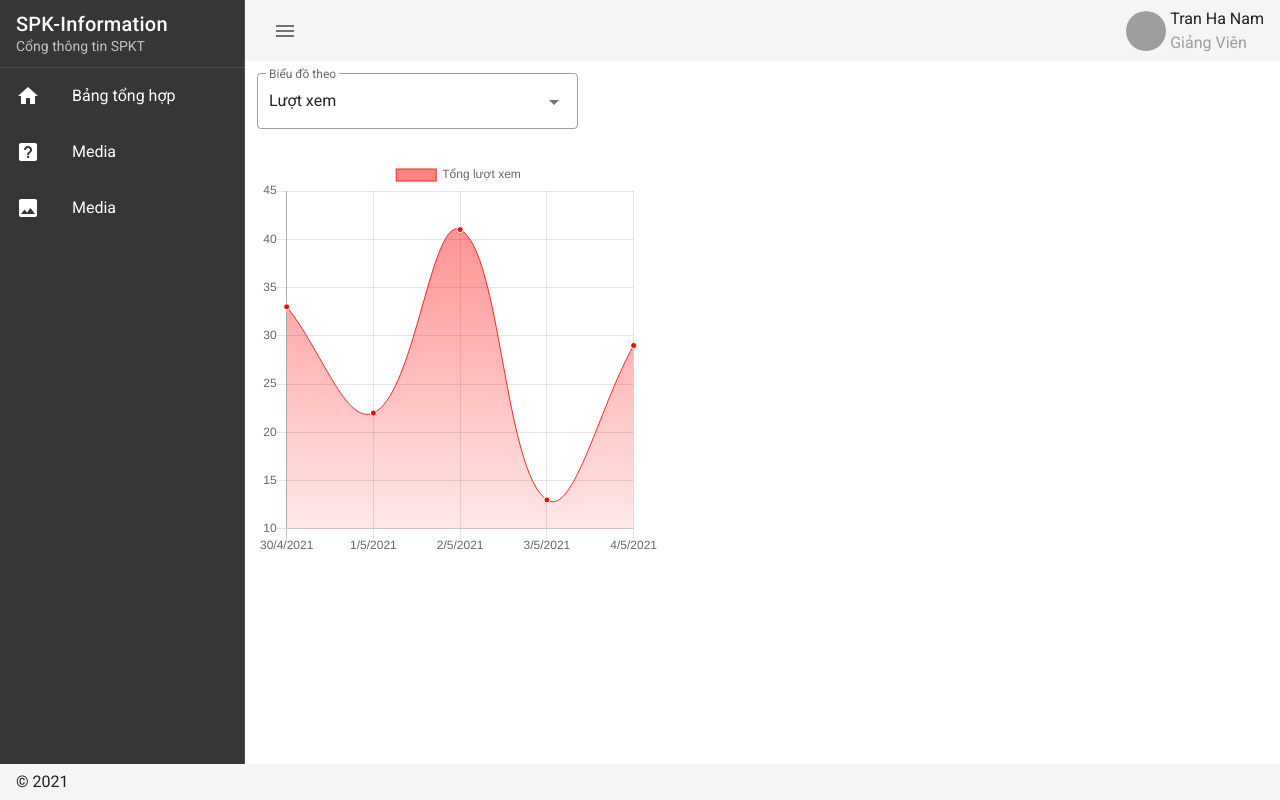
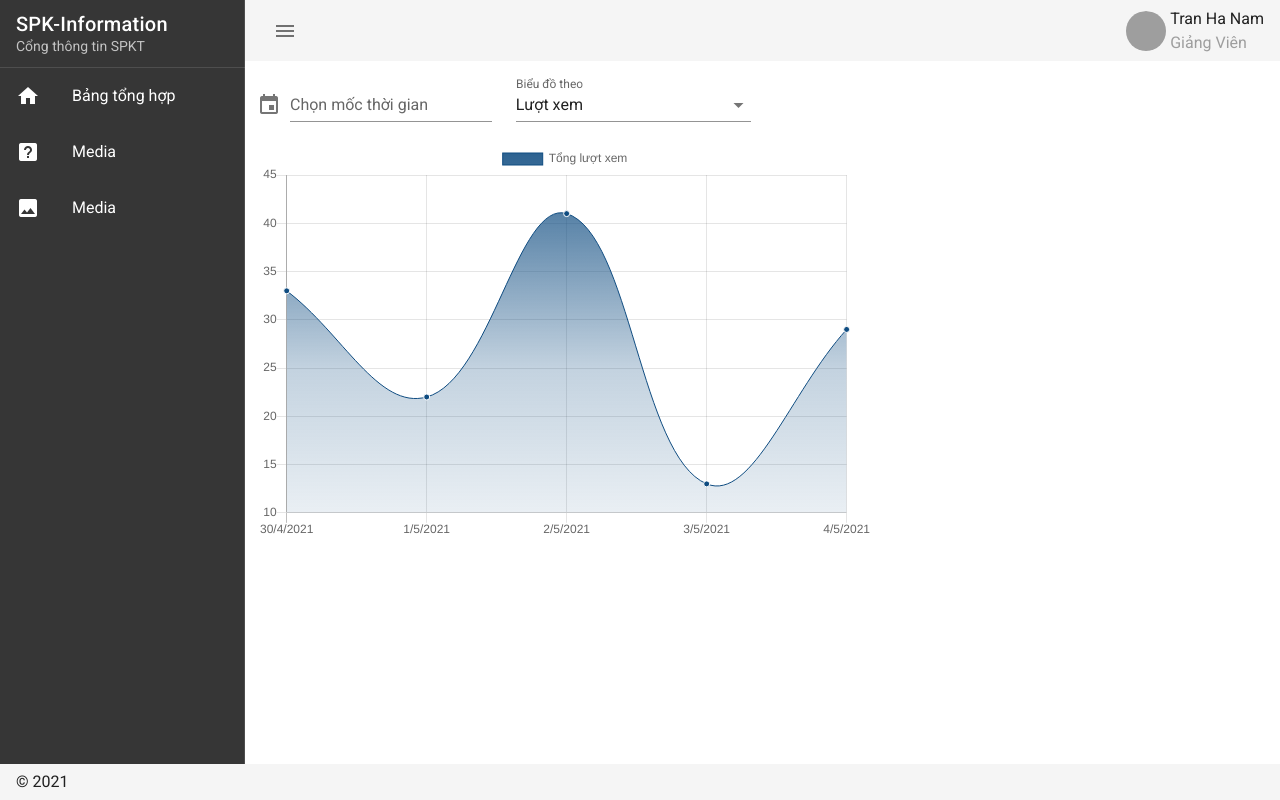
Before and after one commit to tranhanam19999/spkf-cms-vue, a Nuxt app: page / in a window 1280 px wide. Built offline with nearby package versions, Linux system fonts and the light colour scheme; grey boxes are pictures that could not be loaded.

Commit message:
Improve: Add range date picker

```diff
--- a/components/chart/DashboardChart.vue
+++ b/components/chart/DashboardChart.vue
@@ -1,6 +1,6 @@
 <template>
   <div>
-    <line-chart :chart-data="datacollection" :chartType="chartType"></line-chart>
+    <line-chart :chart-data="datacollection" :chartType="chartType" :rangeDate="rangeDate"></line-chart>
   </div>
 </template>
 
@@ -12,6 +12,10 @@
       chartType: {
         type: String,
         default: "Views"
+      },
+      rangeDate: {
+        type: Array,
+        default: []
       }
     },
     components: {
--- a/components/chart/LineChart.vue
+++ b/components/chart/LineChart.vue
@@ -49,15 +49,22 @@
       chartType: {
         type: String,
         default: "Views"
+      },
+      rangeDate: {
+        type: Array,
+        default: []
       }
     },
     watch: {
-      chartType(newVal) {
-        this.renderDBChart(newVal)
+      chartType() {
+        this.renderDBChart(this.chartType, this.rangeDate)
+      },
+      rangeDate() {
+        this.renderDBChart(this.chartType, this.rangeDate)
       }
     },
     methods: {
-      renderDBChart(type) {
+      renderDBChart(type, rangeDate) {
         const chart = {}
         if ( type == "Comments" ) {
           chart.name = "Tổng bình luận"
@@ -92,24 +99,10 @@
         this.gradient = this.$refs.canvas
         .getContext("2d")
         .createLinearGradient(0, 0, 0, 450);
-        this.gradient2 = this.$refs.canvas
-          .getContext("2d")
-          .createLinearGradient(0, 0, 0, 450);
-        this.gradient3 = this.$refs.canvas
-          .getContext("2d")
-          .createLinearGradient(0, 0, 0, 450);
 
-        this.gradient.addColorStop(0, "rgba(255, 0,0, 0.5)");
-        this.gradient.addColorStop(0.5, "rgba(255, 0, 0, 0.25)");
-        this.gradient.addColorStop(1, "rgba(255, 0, 0, 0)");
-
-        this.gradient2.addColorStop(0, "rgba(0, 231, 255, 0.9)");
-        this.gradient2.addColorStop(0.5, "rgba(0, 231, 255, 0.25)");
-        this.gradient2.addColorStop(1, "rgba(0, 231, 255, 0)");
-
-        this.gradient3.addColorStop(0, "rgba(38, 232, 165, 0.5)");
-        this.gradient3.addColorStop(0.5, "rgba(38, 232, 165, 0.25)");
-        this.gradient3.addColorStop(1, "rgba(38, 232, 165, 0)");
+        this.gradient.addColorStop(0, "rgba(15, 76, 129, 0.9)");
+        this.gradient.addColorStop(0.5, "rgba(15, 76, 129, 0.25)");
+        this.gradient.addColorStop(1, "rgba(15, 76, 129, 0)");
 
         this.renderChart(
           {
@@ -123,31 +116,13 @@
             datasets: [
               {
                 label: chart.name,
-                borderColor: "#FC2525",
-                pointBackgroundColor: "red",
+                borderColor: "#0F4C81",
+                pointBackgroundColor: "#0F4C81",
+                pointBorderColor: "white",
                 borderWidth: 1,
-                pointBorderColor: "white",
                 backgroundColor: this.gradient,
                 data: chart.data
               },
-              // {
-              //   label: "Tổng bài viết",
-              //   borderColor: "#05CBE1",
-              //   pointBackgroundColor: "white",
-              //   pointBorderColor: "white",
-              //   borderWidth: 1,
-              //   backgroundColor: this.gradient2,
-              //   data: chart.data
-              // },
-              // {
-              //   label: "Tổng bình luận",
-              //   borderColor: "#26E8A5",
-              //   pointBackgroundColor: "white",
-              //   pointBorderColor: "white",
-              //   borderWidth: 1,
-              //   backgroundColor: this.gradient3,
-              //   data:
-              // }
             ]
           },
           { responsive: true, maintainAspectRatio: false }
--- a/pages/index.vue
+++ b/pages/index.vue
@@ -1,15 +1,67 @@
 <template>
   <v-row>
-    <v-col cols="4">
+    <v-col cols="6">
+      <v-row>
+        <v-col>
+          <v-menu
+            ref="menu"
+            v-model="menu"
+            :close-on-content-click="false"
+            :return-value.sync="date"
+            transition="scale-transition"
+            offset-y
+            min-width="auto"
+          >
+            <template v-slot:activator="{ on, attrs }">
+              <v-text-field
+                v-model="date"
+                label="Chọn mốc thời gian"
+                prepend-icon="mdi-calendar"
+                readonly
+                v-bind="attrs"
+                v-on="on"
+              ></v-text-field>
+            </template>
+            <v-date-picker
+              v-model="date"
+              range
+              no-title
+              color="primary"
+              scrollable
+            >
+              <v-spacer></v-spacer>
+              <v-btn
+                text
+                color="primary"
+                @click="menu = false"
+              >
+                Hủy
+              </v-btn>
+              <v-btn
+                text
+                color="primary"
+                @click="filterDate(date); $refs.menu.save(date)"
+              >
+                Chọn
+              </v-btn>
+            </v-date-picker>
+          </v-menu>
+        </v-col>
+        <v-col>
           <v-select
             v-model="selectedChartType"
             :items="items"
             item-text="label"
             item-value="value"
             label="Biểu đồ theo"
-        outlined
           ></v-select>
-      <DashboardChart :chartType="selectedChartType.value ? selectedChartType.value : selectedChartType"/>
+        </v-col>
+      </v-row>
+      <DashboardChart :chartType="selectedChartType.value ? selectedChartType.value : selectedChartType"
+                      :rangeDate="rangeDate"/>
+    </v-col>
+    <v-col>
+
     </v-col>
   </v-row>
 </template>
@@ -22,17 +74,20 @@ export default {
     DashboardChart
   },
   watch: {
-    selectedChartType(newVal) {
-      //console.log('aaaa ', newVal)
+  },
+  computed: {
+  },
+  methods: {
+    filterDate(date) {
+      this.rangeDate = [...date]
     }
   },
-  // methods: {
-  //   passChartType() {
-  //     console.log(this.selectedChartType)
-  //   }
-  // },
   data() {
     return {
+      rangeDate: [],
+      date: [],
+      menu: false,
+
       selectedChartType: {
         label: 'Lượt xem',
         value: 'Views'
```
Lines whose indentation alone changed are shown as unchanged.
